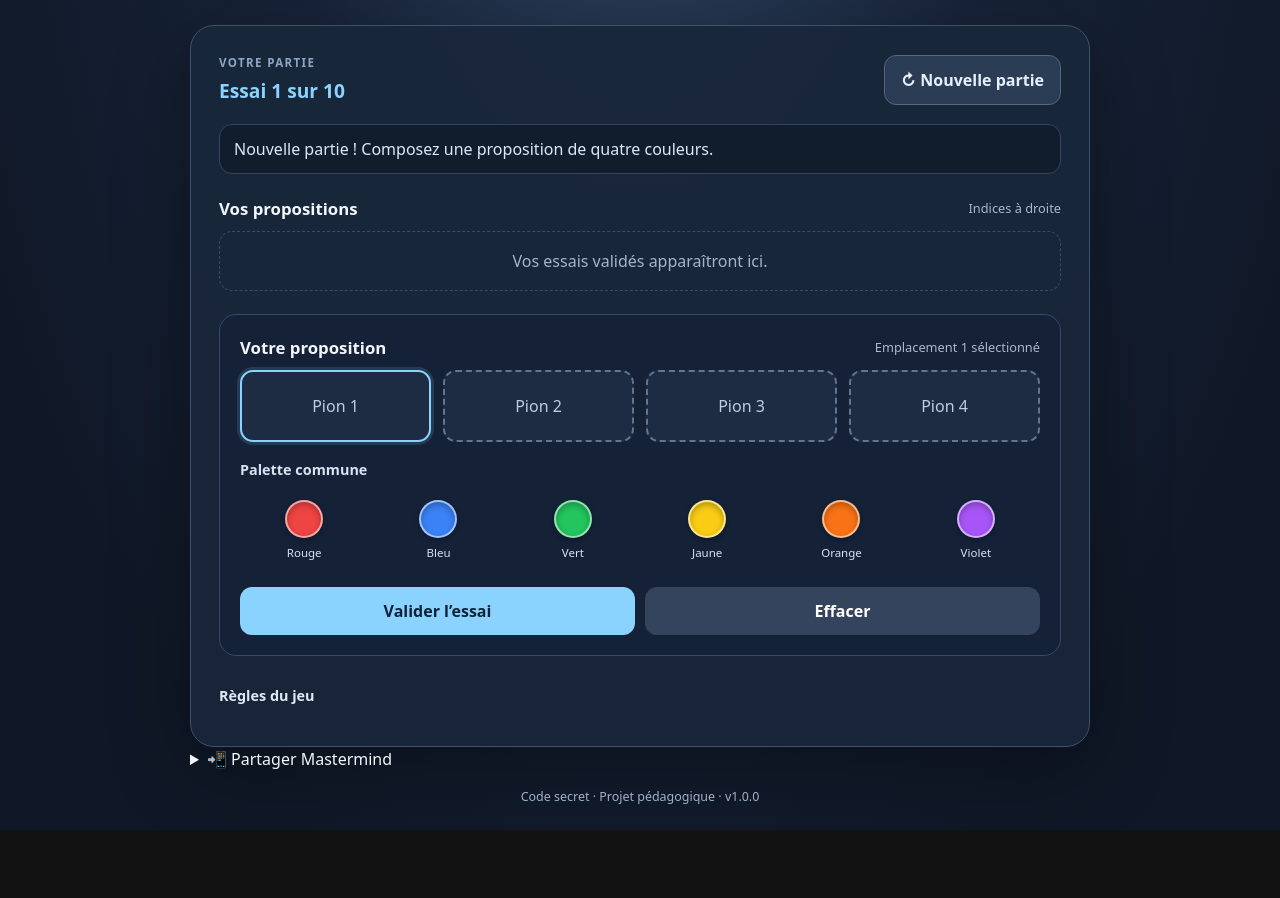
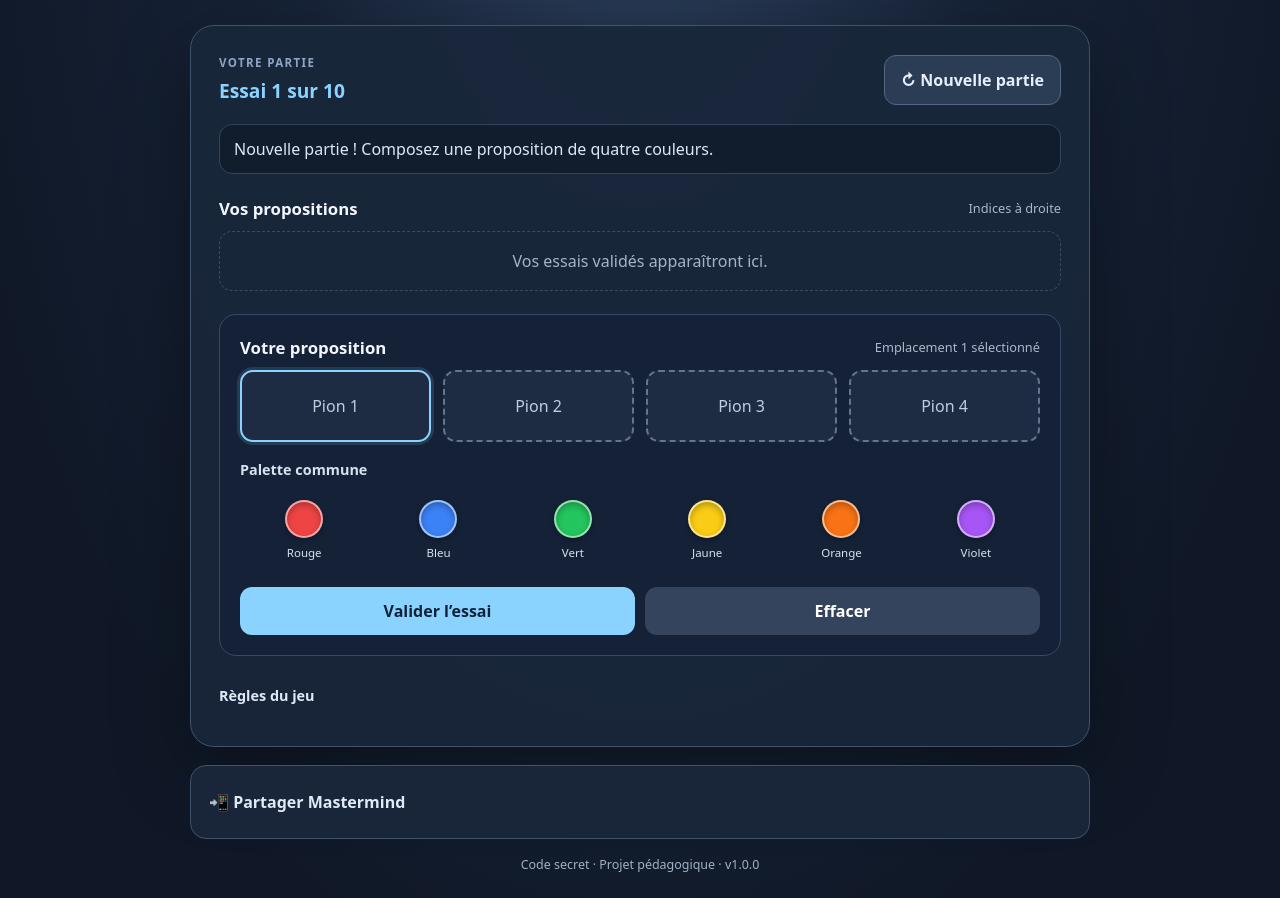
Before and after one commit to Mathilde8-git/codesecret, a website with bundled scripts: page index.html in a window 1280 px wide. Shown: the part 166-1064 px from the top of the page. Before the commit the page ends 996 px from the top, so only its background shows below. Built offline with nearby package versions, Linux system fonts and the light colour scheme.

Commit message:
Style le panneau de partage QR

```diff
--- a/style.css
+++ b/style.css
@@ -21,3 +21,5 @@ h1{font-size:clamp(2.25rem,7vw,4rem);line-height:1.05;letter-spacing:-.06em;marg
 @media(max-width:360px){.toolbar{flex-direction:column;align-items:stretch}.toolbar .quiet{max-width:none;width:100%}.section-heading span{font-size:.72rem}.pins{gap:4px}.pin{width:24px;height:24px;flex-basis:24px}.feedback{min-width:48px}.dot{width:9px;height:9px}.feedback-count{font-size:.65rem}.slot{min-height:54px}.color-choice{font-size:.64rem}}
 @media(min-width:760px){.history{gap:10px}.guess{padding:12px 16px}.composer{padding:20px}.slots{gap:12px}.slot{min-height:72px}}
 @media(prefers-reduced-motion:reduce){*{scroll-behavior:auto!important;transition:none!important;animation:none!important}}
+
+.share-card{margin-top:18px;padding:14px 18px;background:#19263a;border:1px solid #40516a;border-radius:16px}.share-card summary{min-height:44px;display:flex;align-items:center;cursor:pointer;font-weight:800;color:#e0e9f6}.share-content{text-align:center;padding:10px 0 6px}.share-content p{color:var(--muted);margin:8px 0 14px}.share-content img{display:block;margin:12px auto;padding:8px;background:white;border-radius:12px;max-width:100%;height:auto}.share-url{word-break:break-all;font-size:.85rem}.share-actions{display:flex;justify-content:center;gap:10px;flex-wrap:wrap}.share-note{font-size:.75rem!important;margin-top:12px!important}
```
